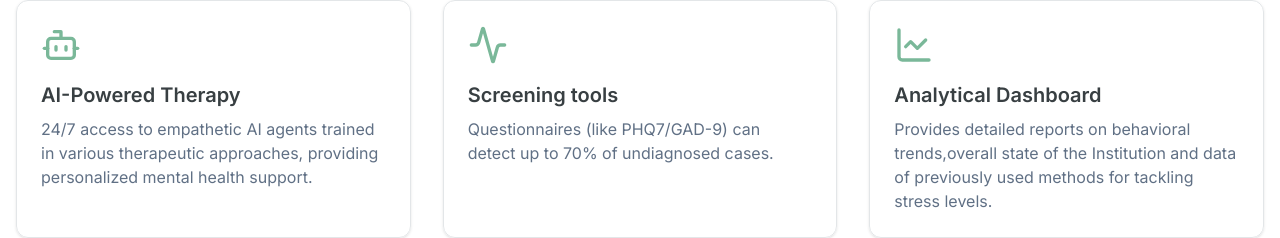
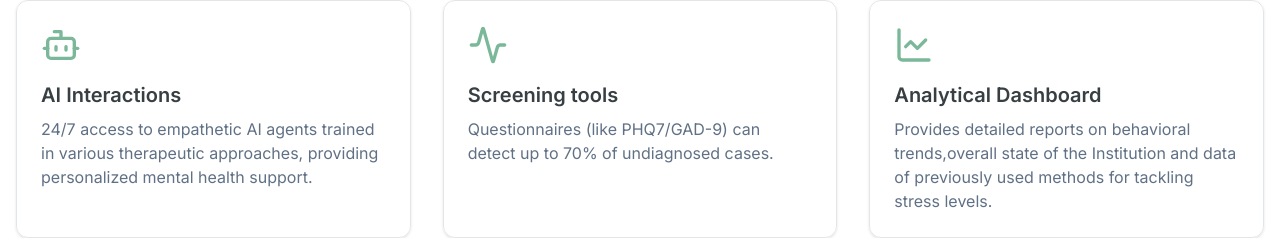
Before and after one commit to vaibhavbudhia/MindEase-FrontEnd, a Next.js app: page /features in a window 1280 px wide. Shown: the part 308-546 px from the top of the page. Built offline with nearby package versions, Linux system fonts and the light colour scheme.

Commit message:
page.tsx

```diff
--- a/app/features/page.tsx
+++ b/app/features/page.tsx
@@ -19,7 +19,7 @@ import {
 const features = [
   {
     icon: <Bot className="w-10 h-10 text-primary" />,
-    title: "AI-Powered Therapy",
+    title: "AI Interactions",
     description:
       "24/7 access to empathetic AI agents trained in various therapeutic approaches, providing personalized mental health support.",
   },
```
